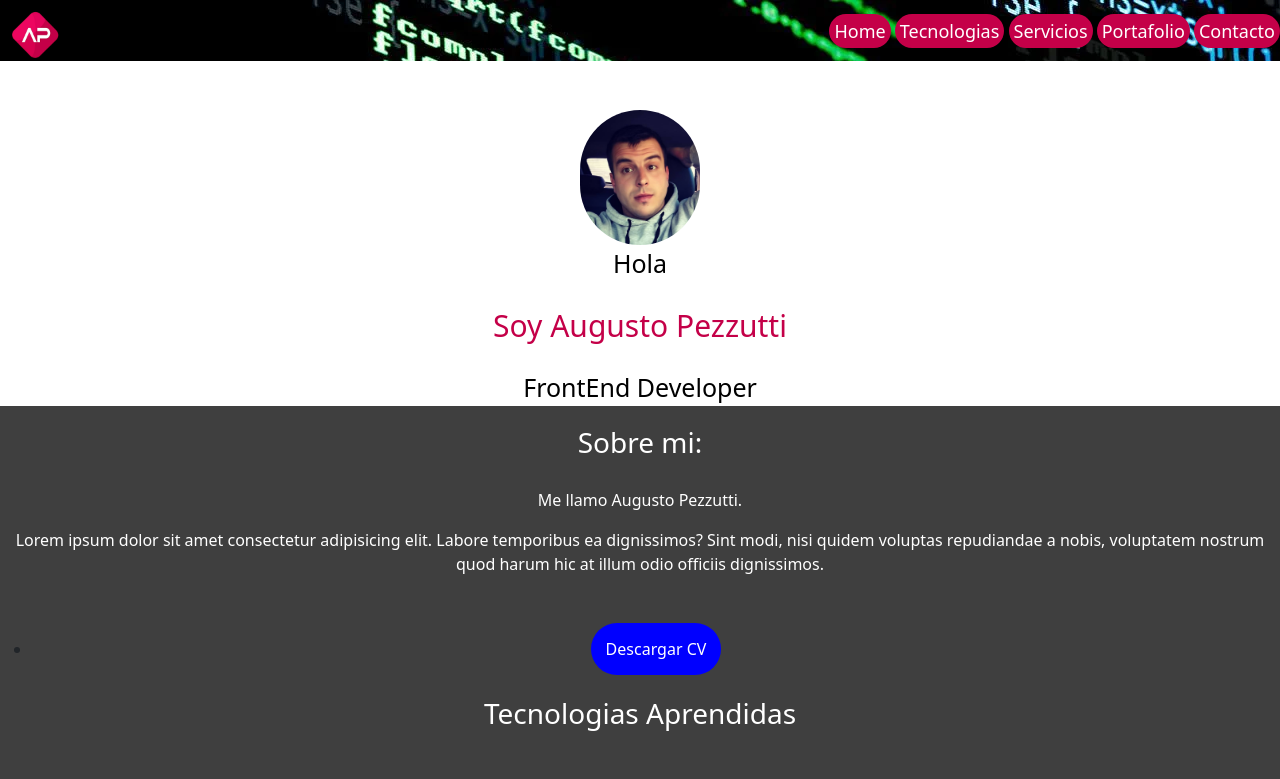
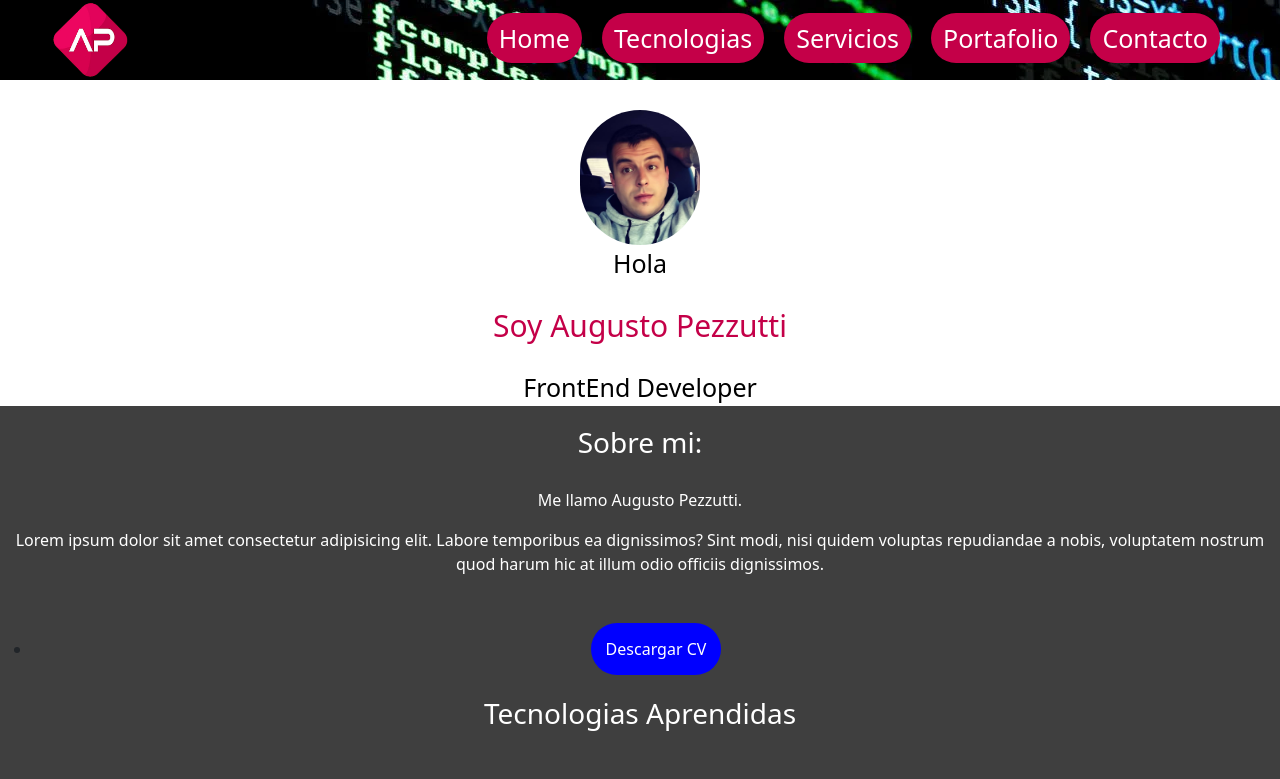
Before and after one commit to AugPezzu/Pre-entrega-2-AugustoPezzutti, a plain HTML site: page index.html in a window 1280 px wide. Shown: the top 779 px of the page. Drawn offline with nearby package versions, Linux system fonts and the light colour scheme.

Commit message:
se modifico el Header / navegador (completo)

```diff
--- a/index.html
+++ b/index.html
@@ -13,18 +13,28 @@
     <body>
         <header>
             <section class="header-conteiner">
-                <img src="img/logo-main.png" alt="logo">
-                <!-- Navegador Fixed -->
-                <nav class="nav-conteiner">
-                    <ul>
-                        <li><a href="#home">Home</a></li>
-                        <li><a href="#tecnologias">Tecnologias</a></li>
-                        <li><a href="#servicios">Servicios</a></li>
-                        <li><a href="#portafolio">Portafolio</a></li>
-                        <li><a href="#contacto">Contacto</a></li>
-                    </ul>
-                </nav>
-                <!-- Navegador Fixed -->
+                <div class="header-item-1">
+                    <img src="img/logo-main.png" alt="logo">
+                </div>
+                <div class="header-item-2">
+                <ul class="nav nav-pills nav-separator nav-edit">
+                    <li class="nav-item">
+                        <a aria-current="page" href="#home">Home</a>
+                    </li>
+                    <li class="nav-item">
+                      <a  href="#tecnologias">Tecnologias</a>
+                    </li>
+                    <li class="nav-item">
+                         <a  href="#servicios">Servicios</a>
+                    </li>
+                    <li class="nav-item">
+                        <a  href="#portafolio">Portafolio</a>
+                    </li>
+                    <li class="nav-item">
+                        <a  href="#portafolio">Contacto</a>
+                    </li>
+                </ul>
+            </div>
             </section>
         </header>
         <main>
--- a/style.css
+++ b/style.css
@@ -5,10 +5,16 @@
     margin: 0;
     padding: 0;
 }
+
 body {
     font-family: poppins;
 }
-/* Header */
+
+/* Header  flex*/
+.header-conteiner {
+    display: flex;
+    justify-content: space-between;
+}
 header {
     position: fixed;
     background-color: #3f3f3f;
@@ -16,30 +22,28 @@ header {
     width: 100%;
 }
 header img {
-    width: 50px;
-    margin: 10px 0px 0px 10px;
+    width: 80px;
+    margin-left: 50px;
 }
 /* Navegador */
-header nav {
-    float: right;
+.nav-separator {
+    margin: 10px 50px 5px 0px
 }
-header nav ul {
-    flex-direction: column;
-    text-decoration: none;
-    margin-left: 200px;
-    padding-top: 18px;
+.nav-edit li{
+    margin:  10px;
 }
-header nav ul li{
-    font-size: 18px;
-    display: inline;
-    margin: 25px 0px 0px 0px;
+.nav-edit a{
+  color: #fff;
+  background-color: #c40048;
+  text-decoration: none;
+  font-size: 25px;
+  padding: 8px 12px;
+  border-radius: 50px;
+
 }
-header nav ul li a {
-    text-decoration: none;
-    color: #FFF;
-    background-color: #c40048;
-    padding: 5px;
-    border-radius: 45px;
+.nav-edit a:hover {
+    color: #c40048;
+    background-color: #fff;
 }
 /* FIN Navegador */
 /* FIN Header */
```
